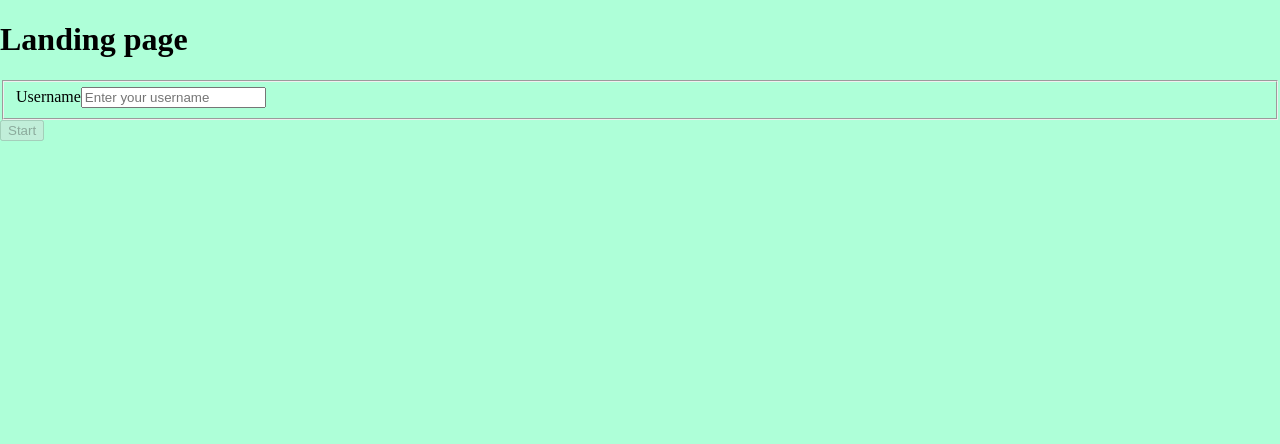
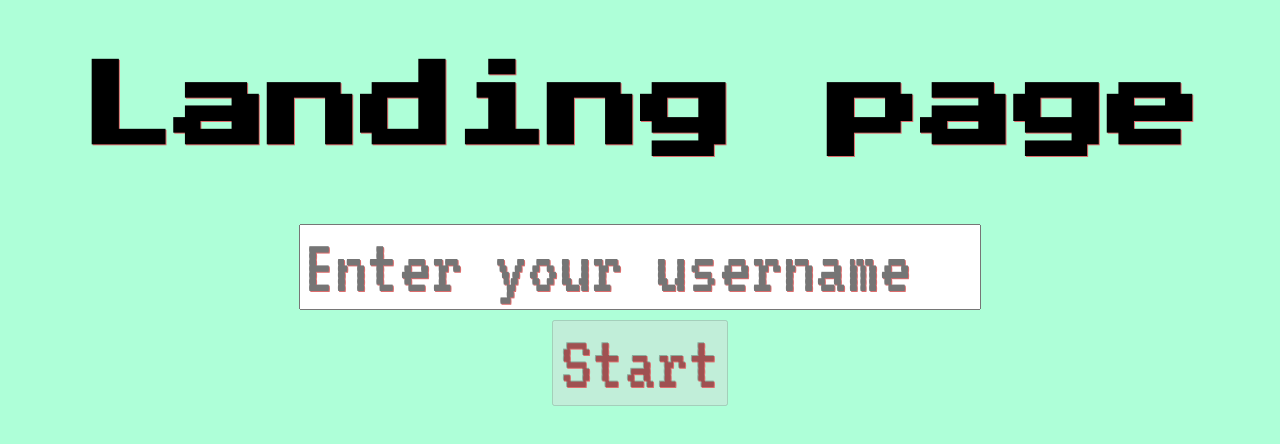
Before and after one commit to DrAvokad/Pokemans-Trainer, an Angular app: page / in a window 1280 px wide. Shown: the top 444 px of the page. Built offline with nearby package versions, Linux system fonts and the light colour scheme.

Commit message:
CHORE: Added global font

```diff
--- a/src/app/landing-page/landing-page.component.css
+++ b/src/app/landing-page/landing-page.component.css
@@ -0,0 +1,37 @@
+
+h1 {
+    font-family: var(--font);
+    text-align: center;
+    font-size: 70pt;
+    text-shadow: 1px 1px #dd6d6d;
+
+}
+
+input {
+    font-family: var(--fontSecond);
+    font-size: 60pt;
+    text-shadow: 1px 1px #dd6d6d;
+}
+
+button {
+    font-family: var(--fontSecond);
+    text-shadow: 1px 1px #dd6d6d;
+}
+form {
+    text-align: center;
+}
+
+#usernameErrors {
+    display: block;
+    color: #EC3B3B;
+    font-family: var(--fontSecond);
+    font-size: 20pt;
+}
+
+fieldset {
+    border: none;
+  }
+
+  button {
+    font-size: 60pt;
+  }
--- a/src/app/landing-page/landing-page.component.html
+++ b/src/app/landing-page/landing-page.component.html
@@ -2,7 +2,6 @@
     <h1>Landing page</h1>
     <form #loginForm="ngForm" (ngSubmit)="onLoginSubmit(loginForm)">
         <fieldset>
-            <label for="username">Username</label>
             <input type="text"
             ngModel
             #username="ngModel"
@@ -25,5 +24,6 @@
         <button
         [disabled]="loginForm.invalid"
         type="submit">Start</button>
+
     </form>
 </main>
--- a/src/styles.css
+++ b/src/styles.css
@@ -1,3 +1,11 @@
+@import url('https://fonts.googleapis.com/css2?family=Press+Start+2P&display=swap');
+@import url('https://fonts.googleapis.com/css2?family=VT323&display=swap');
+
+:root {
+    --font: 'Press Start 2P';
+    --fontSecond: 'VT323';
+}
+
 body{
   margin: 0;
   box-sizing: border-box;
```
